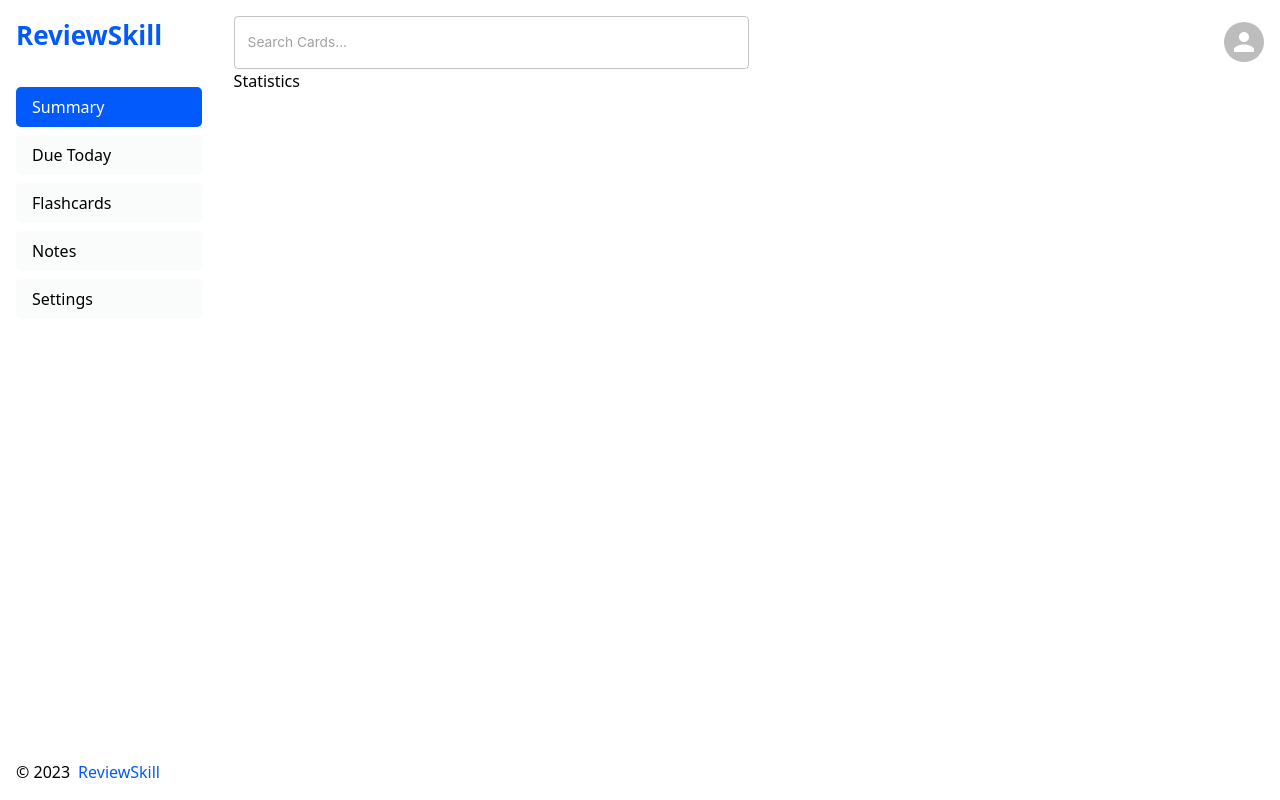
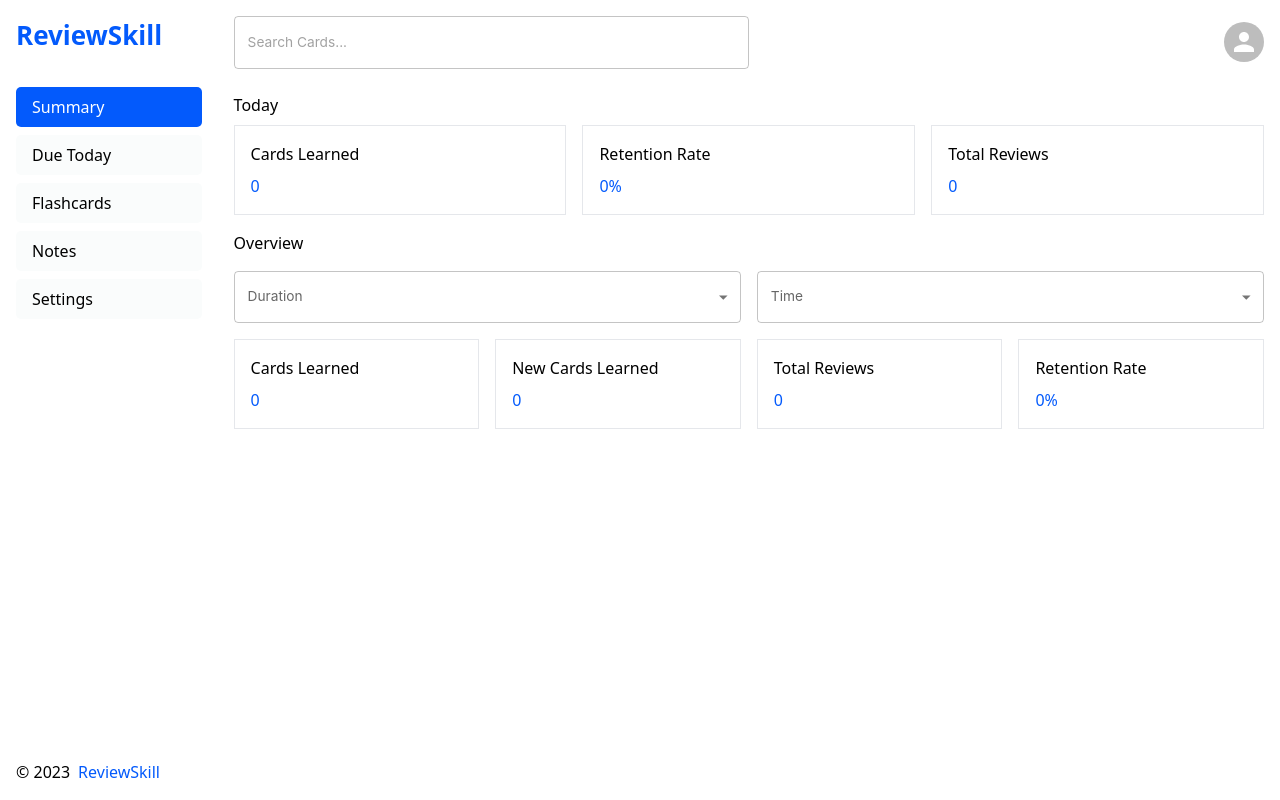
Before and after one commit to apella1/review-skill-frontend, a React (Vite) app: page /dashboard/summary in a window 1280 px wide. Built offline with nearby package versions, Linux system fonts and the light colour scheme.

Commit message:
implement dashboard summary

```diff
--- a/src/layouts/DashboardLayout.tsx
+++ b/src/layouts/DashboardLayout.tsx
@@ -50,7 +50,7 @@
           <p className="text-[#035afc] font-medium">ReviewSkill</p>
         </div>
       </section>
-      <section className="min-h-screen ml-auto flex flex-col w-[83%] p-4">
+      <section className="min-h-screen ml-auto flex flex-col space-y-6 w-[83%] p-4">
         <section className="flex items-center justify-between">
           <TextField
             type="search"
--- a/src/pages/dashboard/Dashboard.tsx
+++ b/src/pages/dashboard/Dashboard.tsx
@@ -1,10 +1,95 @@
+import {
+  FormControl,
+  InputLabel,
+  MenuItem,
+  Select,
+  SelectChangeEvent,
+} from "@mui/material";
 import { DashboardLayout, ProtectedLayout } from "../../layouts";
+import { useState } from "react";
 
 export default function Dashboard() {
+  const [time, setTime] = useState("");
+  const [duration, setDuration] = useState("");
+  const handleDurationChange = (e: SelectChangeEvent) => {
+    const { value } = e.target;
+    setDuration(value as string);
+  };
+  const handleTimeChange = (e: SelectChangeEvent) => {
+    const { value } = e.target;
+    setTime(value as string);
+  };
   return (
     <ProtectedLayout>
       <DashboardLayout>
-        <section>Statistics</section>
+        <section className="flex flex-col space-y-4">
+          <section className="flex flex-col space-y-2">
+            <h2 className="font-medium">Today</h2>
+            <div className="grid grid-cols-3 gap-4">
+              <div className="p-4 flex flex-col space-y-2 border border-gray-200">
+                <p>Cards Learned</p>
+                <p className="text-[#035afc]">0</p>
+              </div>
+              <div className="p-4 flex flex-col space-y-2 border border-gray-200">
+                <p>Retention Rate</p>
+                <p className="text-[#035afc]">0%</p>
+              </div>
+              <div className="p-4 flex flex-col space-y-2 border border-gray-200">
+                <p>Total Reviews</p>
+                <p className="text-[#035afc]">0</p>
+              </div>
+            </div>
+          </section>
+          <section className="flex flex-col space-y-4">
+            <h2 className="font-medium">Overview</h2>
+            <div className="flex items-center space-x-4">
+              <FormControl fullWidth>
+                <InputLabel id="duration">Duration</InputLabel>
+                <Select
+                  id="duration"
+                  onChange={() => handleDurationChange}
+                  label="Duration"
+                  value={duration}
+                >
+                  <MenuItem value={"week"}>Last 1 Week</MenuItem>
+                  <MenuItem value={"month"}>Last 1 Month</MenuItem>
+                  <MenuItem value={"year"}>Last 1 Year</MenuItem>
+                  <MenuItem value={"all-time"}>All Time</MenuItem>
+                </Select>
+              </FormControl>
+              <FormControl fullWidth>
+                <InputLabel id="time">Time</InputLabel>
+                <Select
+                  id="time"
+                  onChange={() => handleTimeChange}
+                  label="Time"
+                  value={time}
+                >
+                  <MenuItem value={"daily"}>Daily</MenuItem>
+                  <MenuItem value={"monthly"}>Monthly</MenuItem>
+                </Select>
+              </FormControl>
+            </div>
+            <div className="grid grid-cols-4 gap-4">
+              <div className="p-4 flex flex-col space-y-2 border border-gray-200">
+                <p>Cards Learned</p>
+                <p className="text-[#035afc]">0</p>
+              </div>
+              <div className="p-4 flex flex-col space-y-2 border border-gray-200">
+                <p>New Cards Learned</p>
+                <p className="text-[#035afc]">0</p>
+              </div>
+              <div className="p-4 flex flex-col space-y-2 border border-gray-200">
+                <p>Total Reviews</p>
+                <p className="text-[#035afc]">0</p>
+              </div>
+              <div className="p-4 flex flex-col space-y-2 border border-gray-200">
+                <p>Retention Rate</p>
+                <p className="text-[#035afc]">0%</p>
+              </div>
+            </div>
+          </section>
+        </section>
       </DashboardLayout>
     </ProtectedLayout>
   );
```
